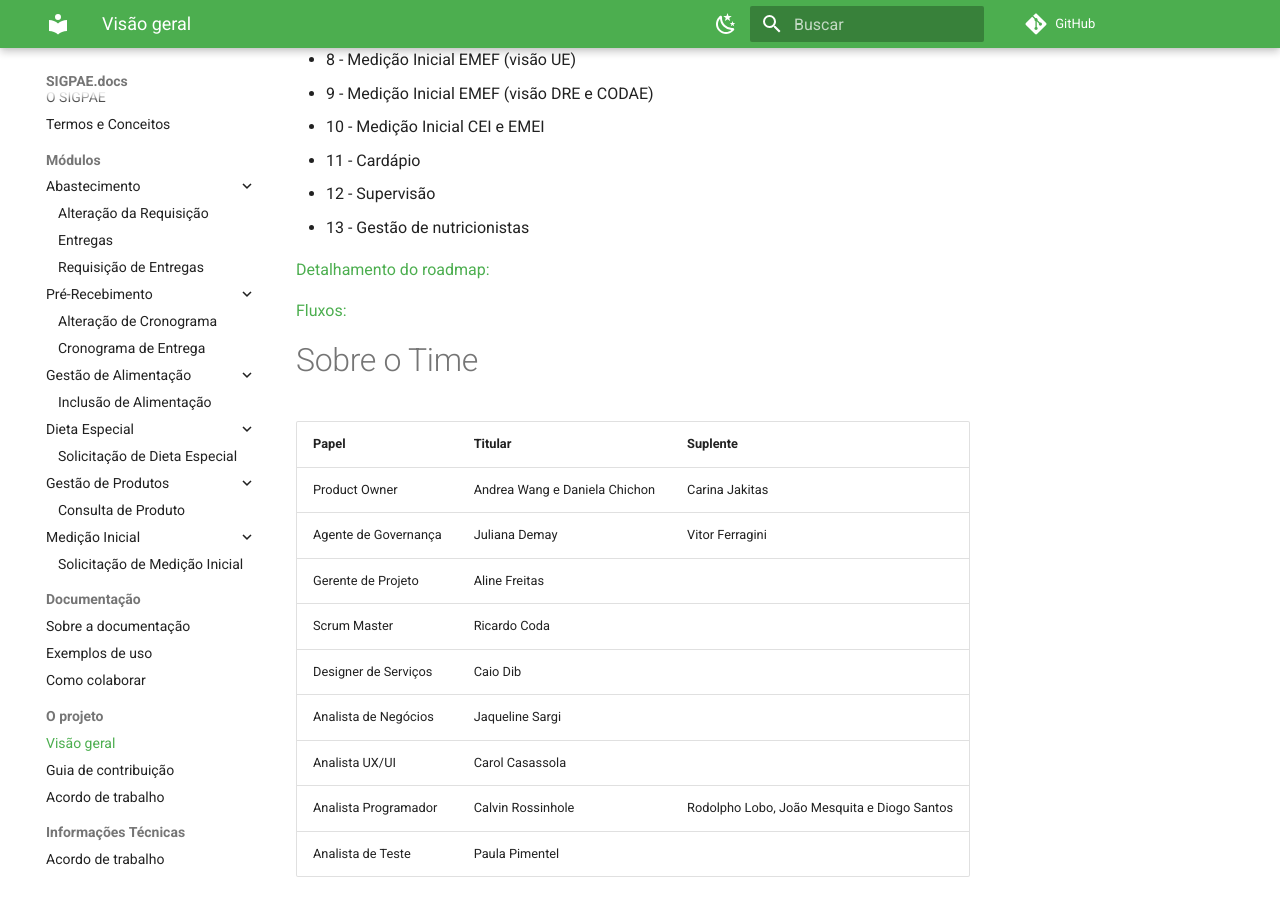
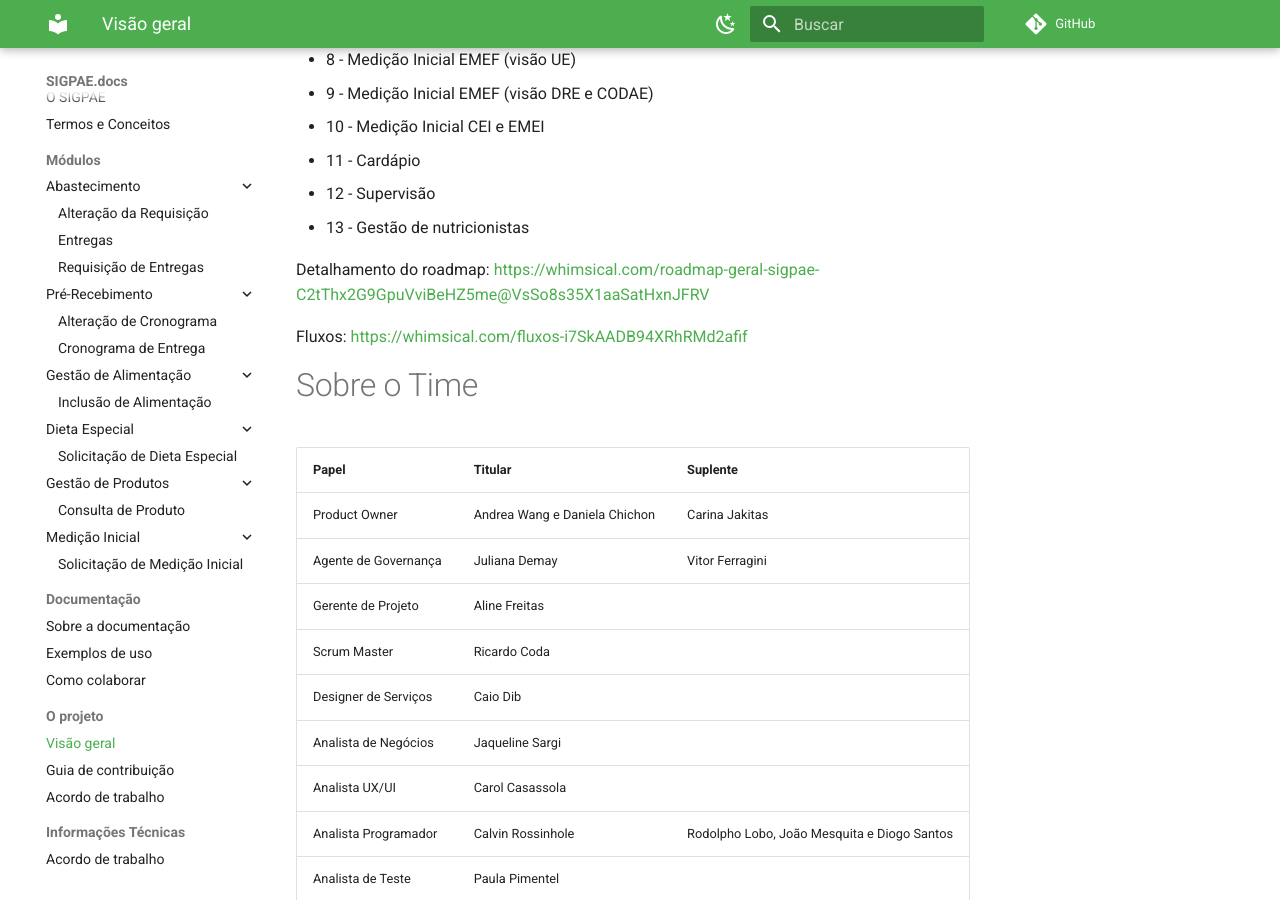
Before and after one commit to prefeiturasp/SME-SIGPAE-Docs, an MkDocs documentation site: the page built from docs/projeto/visao_geral_projeto.md, in a window 1280 px wide and 900 px high, scrolled down 3552 px. Built offline with MkDocs 1.6.1 and Material for MkDocs 9.7.7, drawn with Linux system fonts in a browser that asks for light colours; comment, search, counter and statistics services are not loaded; some of the changed lines change nothing that is shown.

Commit message:
atualizacao visao geral

```diff
--- a/docs/projeto/visao_geral_projeto.md
+++ b/docs/projeto/visao_geral_projeto.md
@@ -125,9 +125,9 @@
 - 12 - Supervisão
 - 13 - Gestão de nutricionistas
 
-[Detalhamento do roadmap:](https://whimsical.com/roadmap-geral-sigpae-C2tThx2G9GpuVviBeHZ5me@VsSo8s35X1aaSatHxnJFRV/)
+Detalhamento do roadmap: <https://whimsical.com/roadmap-geral-sigpae-C2tThx2G9GpuVviBeHZ5me@VsSo8s35X1aaSatHxnJFRV>
 
-[Fluxos:](https://whimsical.com/fluxos-i7SkAADB94XRhRMd2afif/)
+Fluxos: <https://whimsical.com/fluxos-i7SkAADB94XRhRMd2afif>
 
 # Sobre o Time
 
```
